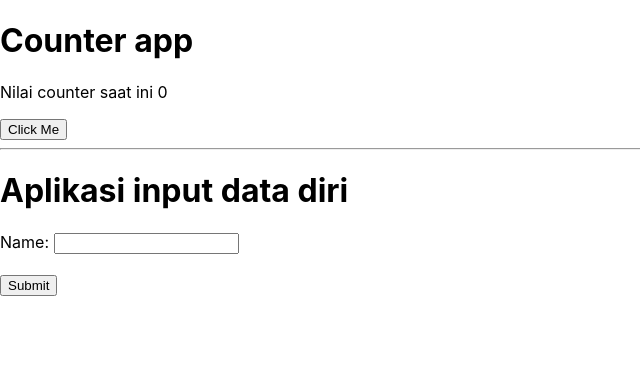
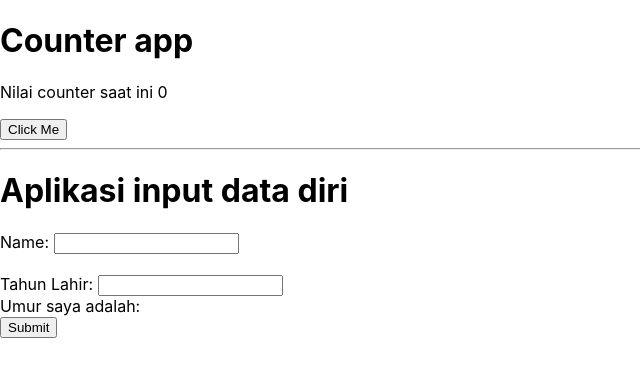
Before and after one commit to rarjen/ReactJS-Dasar, a React (Create React App) app: page / in a window 1280 px wide. Shown: the top 376 px of the page, without its empty margins (0-640 px from the left). Built offline with nearby package versions, Linux system fonts and the light colour scheme.

Commit message:
make components Input

```diff
--- a/src/App.js
+++ b/src/App.js
@@ -3,6 +3,7 @@ import { useState } from "react";
 // import { Hello } from "./Hello";
 // import { Title } from "./Title";
 import Button from "./components/Button";
+import Input from "./components/Input";
 // import Table from "./components/Table";
 
 function App() {
@@ -23,16 +24,34 @@ function App() {
   // State (Menangani agar render setiap ada perubahan value)
   // let number = 0;
   const [number, setnumber] = useState(0);
-  const [name, setName] = useState("");
+  // const [name, setName] = useState("");
   // const [tahunLahir, setTahunLahir] = useState("");
+  // const [umur, setUmur] = useState("");
+
+  // Manipulasi use state bila ada banyak form
+  const [form, setForm] = useState({
+    name: "",
+    umur: "",
+    tahunLahir: "",
+  });
 
   const click = () => {
     setnumber(number + 1);
     console.log(number);
   };
 
-  const handleSubmit = {};
-  console.log(handleSubmit);
+  const handleSubmit = () => {
+    console.log(form.name);
+    setForm({ ...form, umur: 2023 - form.tahunLahir });
+    console.log({ ...form });
+  };
+
+  // function untuk handle onchange
+  const handleChange = (e) => {
+    setForm({ ...form, [e.target.name]: e.target.value });
+    console.log(e.target.name);
+    console.log(e.target.value);
+  };
 
   return (
     <>
@@ -76,7 +95,7 @@ function App() {
       <Button onClick={click}>Click Me</Button>
       <hr />
       <h1>Aplikasi input data diri</h1>
-      Name:{" "}
+      {/* Name:{" "}
       <input
         type="text"
         value={name}
@@ -85,7 +104,37 @@ function App() {
       />
       <br />
       <br />
-      {/* Tahun Lahir: <input type="text" value={tahunLahir} /> */}
+      Tahun Lahir:{" "}
+      <input
+        type="number"
+        value={tahunLahir}
+        onChange={(e) => setTahunLahir(e.target.value)}
+      />
+      <br />
+      Umur saya adalah: {umur}
+      <br />
+      <Button onClick={handleSubmit}>Submit</Button> */}
+      Name:{" "}
+      <Input
+        type="text"
+        value={form.name}
+        name="name"
+        // e adalah event
+        // onChange={(e) => setForm({ ...form, name: e.target.value })}
+        onChange={handleChange}
+      />
+      <br />
+      <br />
+      Tahun Lahir:{" "}
+      <Input
+        type="number"
+        value={form.tahunLahir}
+        name="tahunLahir"
+        onChange={handleChange}
+      />
+      <br />
+      Umur saya adalah: {form.umur}
+      <br />
       <Button onClick={handleSubmit}>Submit</Button>
     </>
   );
--- /dev/null
+++ b/src/components/Input/index.js
@@ -0,0 +1,5 @@
+import React from "react";
+
+export default function Input({ type, value, name, onChange }) {
+  return <input type={type} value={value} name={name} onChange={onChange} />;
+}
```
